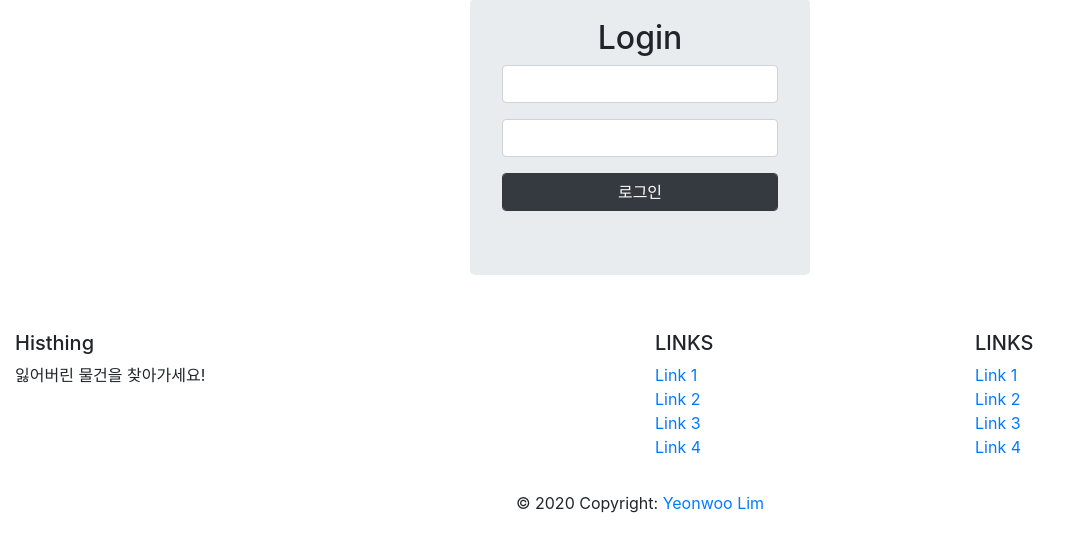
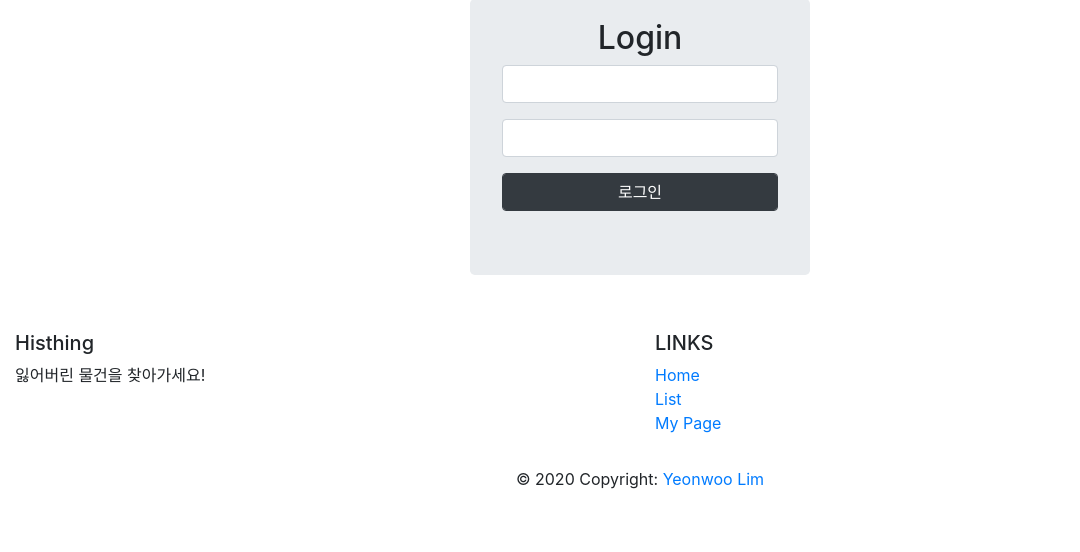
Before and after one commit to terry1213/OSS_finalproject, a PHP site: page /login.php in a window 1280 px wide. Shown: the part 77-629 px from the top of the page, without its empty margins (0-1080 px from the left). Run offline with PHP 8.4, Linux system fonts and the light colour scheme; some libraries are stand-ins or nearby versions.

Commit message:
footer fix

```diff
--- a/base/footer.php
+++ b/base/footer.php
@@ -7,43 +7,23 @@
             </div>
             <hr class="clearfix w-100 d-md-none pb-3">
             <div class="col-md-3 mb-md-0 mb-3">
-                <h5 class="text-uppercase">Links</h5>
+                <h5>LINKS</h5>
                 <ul class="list-unstyled">
                     <li>
-                        <a href="#!">Link 1</a>
+                        <a href="/">Home</a>
                     </li>
                     <li>
-                        <a href="#!">Link 2</a>
+                        <a href="/list.php">List</a>
                     </li>
                     <li>
-                        <a href="#!">Link 3</a>
-                    </li>
-                    <li>
-                        <a href="#!">Link 4</a>
-                    </li>
-                </ul>
-            </div>
-            <div class="col-md-3 mb-md-0 mb-3">
-                <h5 class="text-uppercase">Links</h5>
-                <ul class="list-unstyled">
-                    <li>
-                        <a href="#!">Link 1</a>
-                    </li>
-                    <li>
-                        <a href="#!">Link 2</a>
-                    </li>
-                    <li>
-                        <a href="#!">Link 3</a>
-                    </li>
-                    <li>
-                        <a href="#!">Link 4</a>
+                        <a href="/MyPage.php">My Page</a>
                     </li>
                 </ul>
             </div>
         </div>
     </div>
 
-    <div class="footer-copyright text-center py-3">© 2020 Copyright:
-        <a href="https://mdbootstrap.com/"> Yeonwoo Lim</a>
+    <div class="copyright text-center py-3">© 2020 Copyright:
+        <a href="/"> Yeonwoo Lim</a>
     </div>
 </footer>
```
